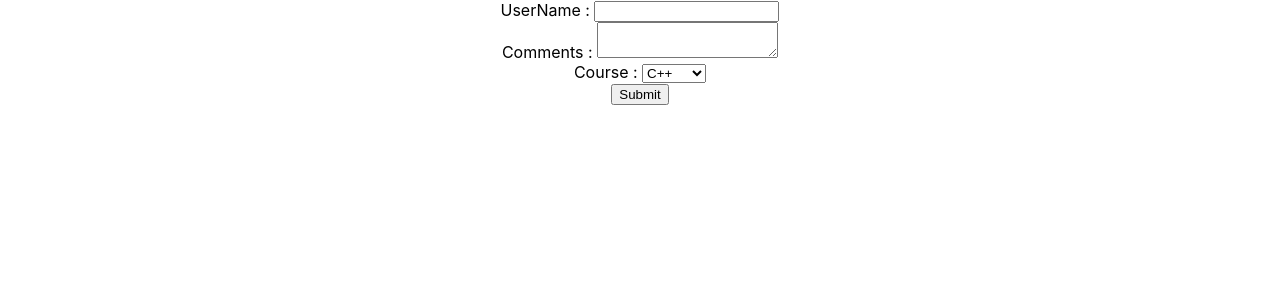
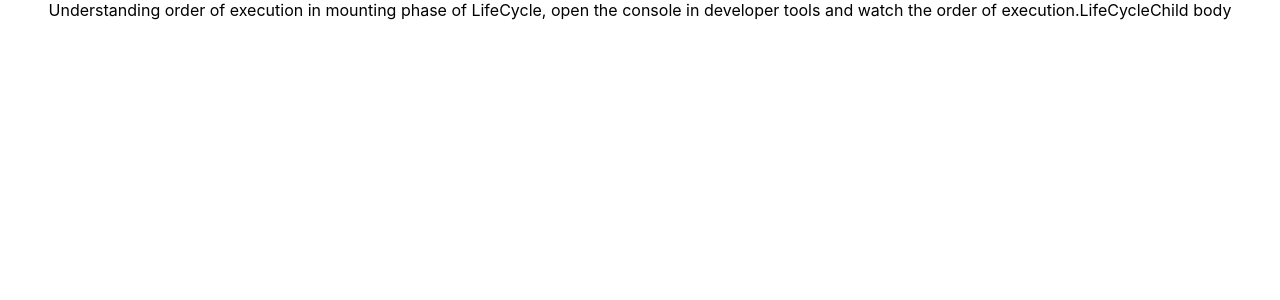
Before and after one commit to mvssgupta/UnderstandingReact, a React (Create React App) app: page / in a window 1280 px wide. Shown: the top 300 px of the page. Built offline with nearby package versions, Linux system fonts and the light colour scheme.

Commit message:
Knowing the order of execution in mounting phase

```diff
--- a/src/App.js
+++ b/src/App.js
@@ -8,7 +8,8 @@ import './App.css';
 // import EventBinding from './components/EventBinding';
 // import Parent from './components/Parent';
 // import ObjectList from './components/ObjectList';
-import FormControlledComponent from './components/FormControlledComponent';
+// import FormControlledComponent from './components/FormControlledComponent';
+import LifeCycleParent from './components/LifeCycleParent';
 
 function App() {
   return (
@@ -23,7 +24,8 @@ function App() {
       {/* <EventBinding></EventBinding> */}
       {/* <Parent></Parent> */}
       {/* <ObjectList></ObjectList> */}
-      <FormControlledComponent></FormControlledComponent>
+      {/* <FormControlledComponent></FormControlledComponent> */}
+      <LifeCycleParent></LifeCycleParent>
     </div>
   );
 }
--- /dev/null
+++ b/src/components/LifeCycleChild.js
@@ -0,0 +1,30 @@
+import React, { Component } from "react";
+
+class LifeCycleChild extends Component {
+  constructor(props) {
+    super(props);
+
+    this.state = {};
+    console.log("from LifeCycleChild constructor");
+  }
+
+  static getDerivedStateFromProps() {
+    console.log("from LifeCycleChild getDerivedStateFromProps");
+    return null;
+  }
+
+  componentDidMount() {
+    console.log("from LifeCycleChild componentDidMount");
+  }
+
+  render() {
+    console.log("from LifeCycleChild render");
+    return (
+      <>
+       LifeCycleChild body
+      </>
+    );
+  }
+}
+
+export default LifeCycleChild;
--- /dev/null
+++ b/src/components/LifeCycleParent.js
@@ -0,0 +1,42 @@
+import React, { Component } from "react";
+import LifeCycleChild from "./LifeCycleChild";
+
+// In lifeCycle there are four phases
+//-> mounting = when an instance or component is being created and inserted in to the DOM
+//-> updating = when a component is being re-rendered as a result of changes to either
+            // its props or state.
+//-> unmounting = when a component is being removed from the DOM
+//-> error handling = when there is an error during rendering, in a lifecycle method
+                //  or in the constructor of any child component
+
+
+class LifeCycleParent extends Component {
+  constructor(props) {
+    super(props);
+
+    this.state = {};
+    console.log("from LifeCycleParent constructor");
+  }
+
+  static getDerivedStateFromProps() {
+    console.log("from LifeCycleParent getDerivedStateFromProps");
+    return null;
+  }
+
+  componentDidMount() {
+    console.log("from LifeCycleParent componentDidMount");
+  }
+
+  render() {
+    console.log("from LifeCycleParent render");
+    return (
+      <>
+        Understanding order of execution in mounting phase of LifeCycle, open
+        the console in developer tools and watch the order of execution.
+        <LifeCycleChild></LifeCycleChild>
+      </>
+    );
+  }
+}
+
+export default LifeCycleParent;
```
